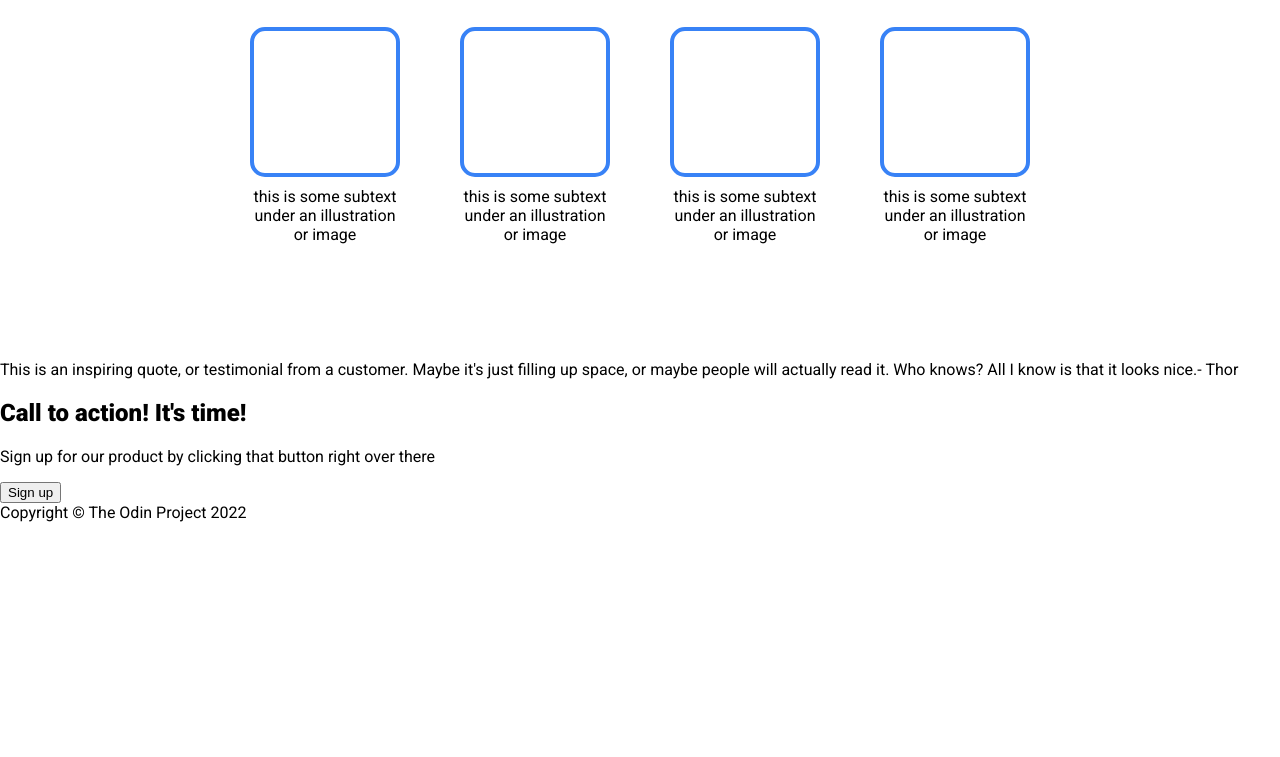
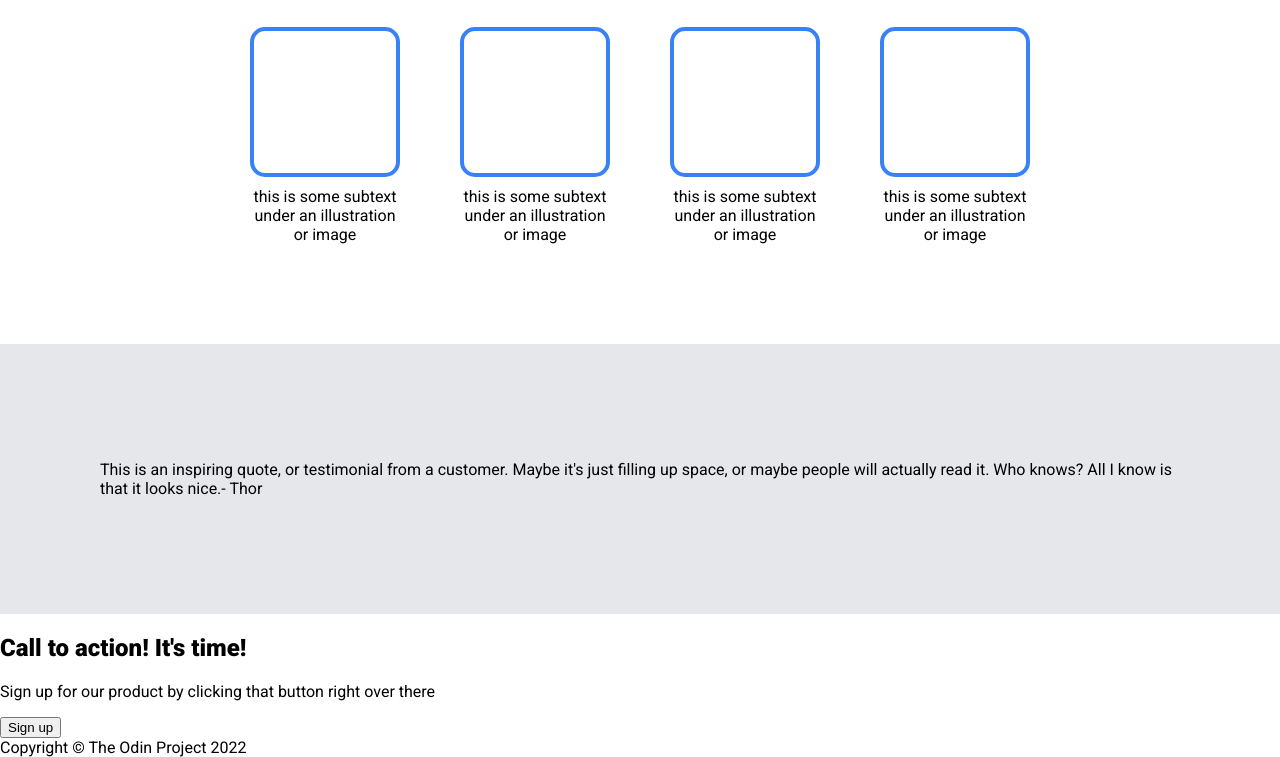
Before and after one commit to AmadoCiii/Foundations-LandingPage, a plain HTML site: page index.html in a window 1280 px wide. Shown: the part 623-1380 px from the top of the page. Before the commit the page ends 1145 px from the top, so only its background shows below. Drawn offline with Linux system fonts and the light colour scheme.

Commit message:
Add .quote class selector
Apply padding of 100px, background-color of #E5E7EB, display of flex,
justify-content of center, and align-items of center.

```diff
--- a/styles.css
+++ b/styles.css
@@ -95,3 +95,11 @@ img {
   border: 4px solid #3882F6;
   border-radius: 15px;
 }
+
+.quote {
+  padding: 100px;
+  background-color: #E5E7EB;
+  display: flex;
+  justify-content: center;
+  align-items: center;
+}
```
